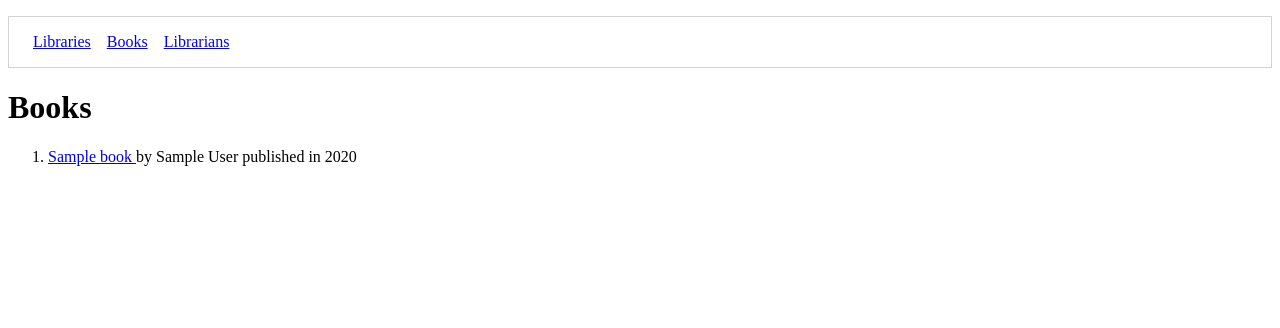
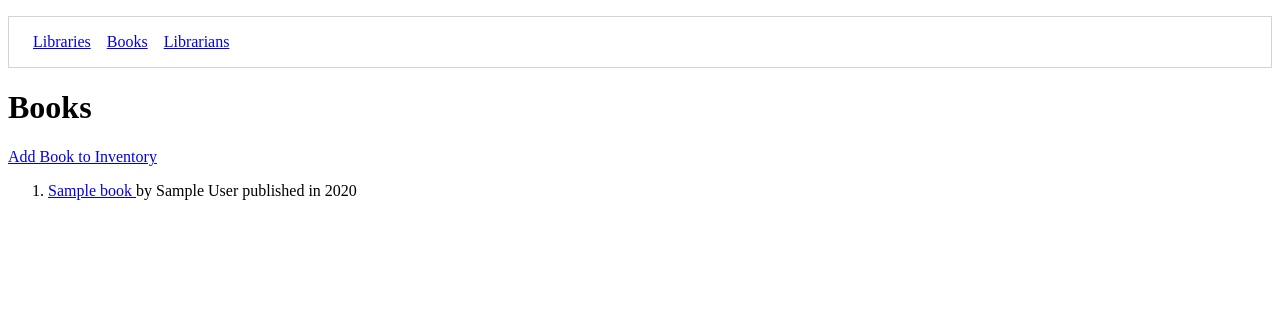
Before and after one commit to tannerb9/library_management, a Django app: template libraryapp/templates/books/list.html in a window 1280 px wide. Shown: the top 328 px of the page. Run offline with Django 3.2, Linux system fonts and the light colour scheme; the template is opened without the code that fills it: values that come from a table or form of the project are taken from there, others are empty; tables that the repository leaves empty hold one stand-in row (values such as "Sample post").

Commit message:
feat: created link to add book on book list

```diff
--- a/libraryapp/templates/books/list.html
+++ b/libraryapp/templates/books/list.html
@@ -2,6 +2,8 @@
 {% block content %}
 
   <h1>Books</h1>
+
+    <a href="{% url 'libraryapp:book_form' %}">Add Book to Inventory</a>
 
   <ol>
   {% for book in all_books %}
```
